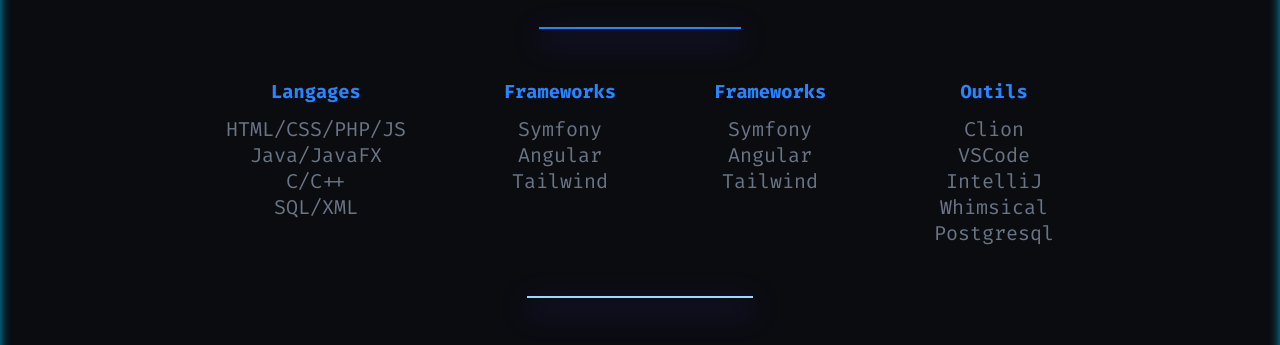
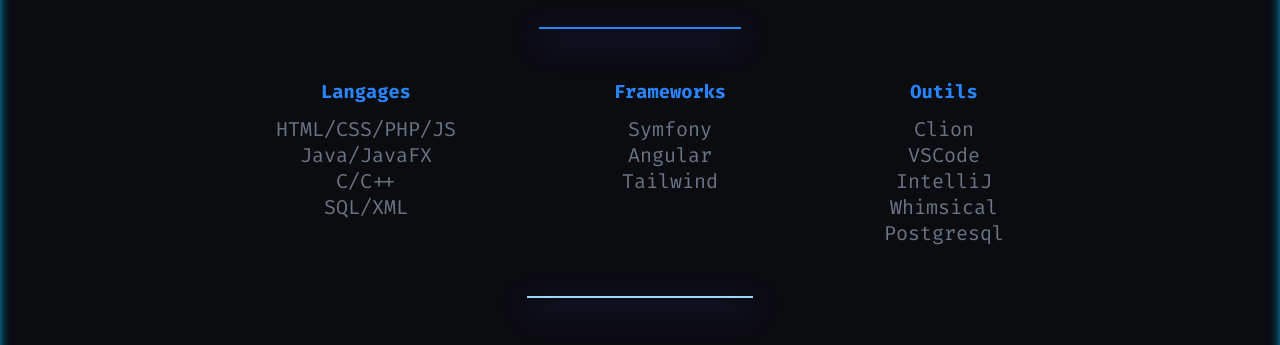
Before and after one commit to Knz0-0/Portfolio_v3, a plain HTML site: page pages/me.html in a window 1280 px wide. Shown: the part 421-766 px from the top of the page. Drawn offline with Linux system fonts and the light colour scheme.

Commit message:
fix duplicated code

```diff
--- a/pages/me.html
+++ b/pages/me.html
@@ -44,14 +44,6 @@
                     <li>C/C++</li>
                     <li>SQL/XML</li>
 
-                </ul>
-            </div>
-            <div class="frameworkd">
-                <h3>Frameworks</h3>
-                <ul>
-                    <li>Symfony</li>
-                    <li>Angular</li>
-                    <li>Tailwind</li>
                 </ul>
             </div>
             <div class="frameworks">
```
